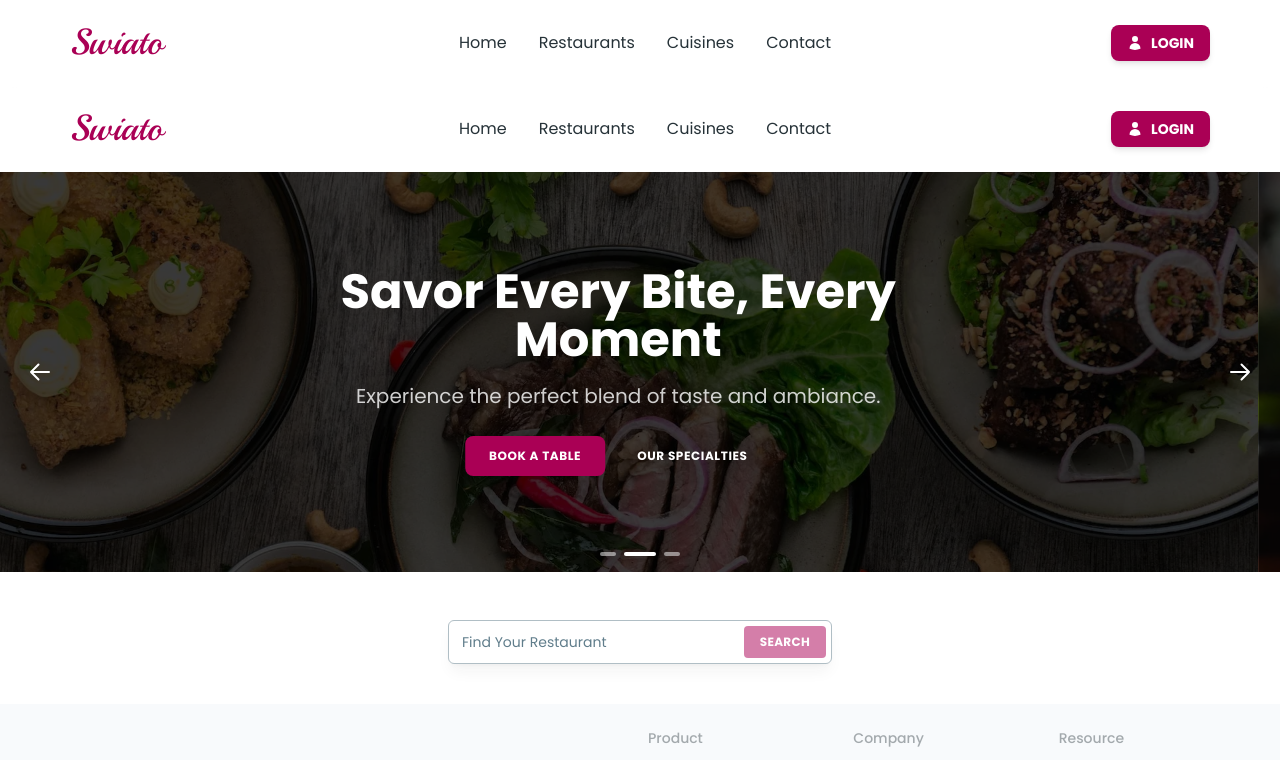
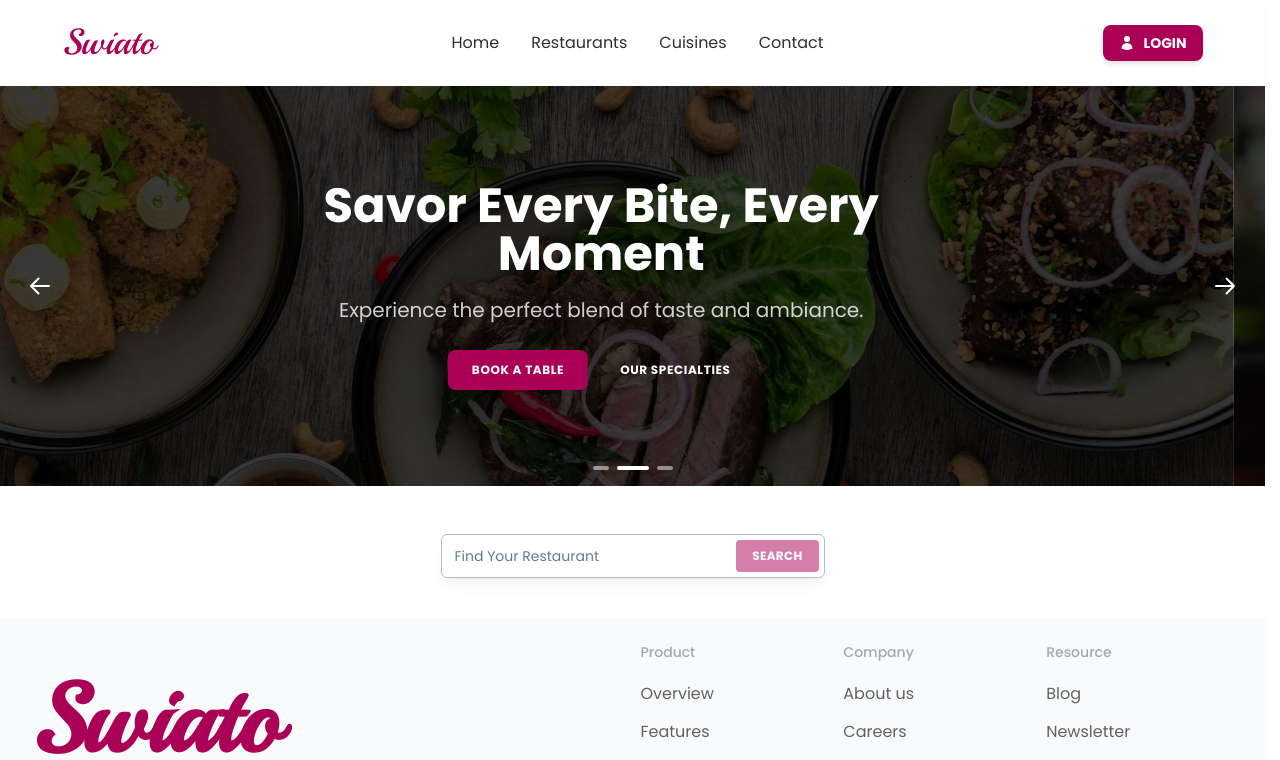
Before and after one commit to vishalmajumdar/swiggy-zomato-swiato, a React (Vite) app in the folder frontend/: page / in a window 1280 px wide. Shown: the top 760 px of the page. Built offline with nearby package versions, Linux system fonts and the light colour scheme.

Commit message:
Update Header Links
All the <a> tags of Header are replaced with <Link> component

```diff
--- a/frontend/src/components/Header.jsx
+++ b/frontend/src/components/Header.jsx
@@ -7,6 +7,7 @@ import {
   IconButton,
   Collapse,
 } from "@material-tailwind/react";
+import { Link } from "react-router-dom";
 
 const Header = () => {
   const [openNav, setOpenNav] = React.useState(false);
@@ -43,9 +44,7 @@ const Header = () => {
         color="blue-gray"
         className="transition-transform hover:scale-105 duration-500 text-md font-poppins p-1 font-normal hover:text-theme-color"
       >
-        <a href="/" className="flex items-center">
-          Home
-        </a>
+        <Link to={"/"}>Home</Link>
       </Typography>
       <Typography
         as="li"
@@ -53,12 +52,7 @@ const Header = () => {
         color="blue-gray"
         className="transition-transform hover:scale-105 duration-500 text-md font-poppins p-1 font-normal hover:text-theme-color"
       >
-        <a
-          href="/foo"
-          className="font-poppins flex items-center hover:text-theme-color"
-        >
-          Restaurants
-        </a>
+        <Link to={"/foo"}>Restaurants</Link>
       </Typography>
       <Typography
         as="li"
@@ -66,9 +60,7 @@ const Header = () => {
         color="blue-gray"
         className="transition-transform hover:scale-105 duration-500 text-md font-poppins p-1 font-normal  hover:text-theme-color"
       >
-        <a href="/bar" className="flex items-center">
-          Cuisines
-        </a>
+        <Link to={"/bar"}>Cuisines</Link>
       </Typography>
       <Typography
         as="li"
@@ -76,9 +68,7 @@ const Header = () => {
         color="blue-gray"
         className="transition-transform hover:scale-105 duration-500 text-md font-poppins p-1 font-normal  hover:text-theme-color"
       >
-        <a href="/contact" className="flex items-center">
-          Contact
-        </a>
+        <Link to={"/contact"}>Contact</Link>
       </Typography>
     </ul>
   );
@@ -97,7 +87,8 @@ const Header = () => {
         </Typography>
         {/* Here comes the Menu Items for Larger Screens */}
         <div className="hidden lg:block">{navList}</div>
-        {/* Here is the login button */}
+        {/* Here is the login button */}{" "}
+        <Link to={"/login"}>
           <Button
             className="transition-transform hover:scale-105 duration-500 font-poppins !hidden lg:!inline-block text-sm bg-theme-color"
             size="sm"
@@ -107,6 +98,7 @@ const Header = () => {
               Login
             </span>
           </Button>
+        </Link>
         {/* This is button for Mobile Menu Navigation i.e., Hamburger */}
         <IconButton
           variant="text"
@@ -153,6 +145,7 @@ const Header = () => {
           {/* This is the same menu list that we used for larger screens */}
           {navList}
           {/* Login Button for Mobile Menu Navigation */}
+          <Link to={"/login"}>
             <Button
               size="sm"
               fullWidth
@@ -164,6 +157,7 @@ const Header = () => {
                 Login
               </span>
             </Button>
+          </Link>
         </div>
       </Collapse>
     </Navbar>
--- a/frontend/src/index.css
+++ b/frontend/src/index.css
@@ -11,6 +11,13 @@ font-family: 'Poppins', sans-serif;
 @tailwind utilities;
 
 @layer base {
+  html {
+    /* ugliest solution to manage layout shifts due to scrollbar */
+    /* overflow-y: scroll; */
+
+    /* this may not work on safari */
+    scrollbar-gutter: stable;
+  }
   body {
     @apply font-poppins;
   }
--- a/frontend/src/pages/Contact.jsx
+++ b/frontend/src/pages/Contact.jsx
@@ -1,17 +1,11 @@
 // This is a contact page component in which nothing is special as of now
-import Header from "../components/Header";
-import Footer from "../components/Footer";
 
 const Contact = () => {
   return (
     <div>
-      {/* Header component */}
-      <Header />
       <div className="flex justify-center mt-12 mb-10 mx-4">
         <p>Contact me</p>
       </div>
-      {/* Footer Component */}
-      <Footer />
     </div>
   );
 };
--- a/frontend/src/pages/Home.jsx
+++ b/frontend/src/pages/Home.jsx
@@ -1,14 +1,10 @@
 // This is the Home component for root domain where we import components to give it a nice look
-import Header from "../components/Header";
 import HeroBanner from "../components/HeroBanner";
 import FindRestaurant from "../components/FindRestaurant";
-import Footer from "../components/Footer";
 
 const Home = () => {
   return (
     <div>
-      {/* Header Component */}
-      <Header />
       {/* Hero Banner Component */}
       <HeroBanner />
       {/* Container for Search Box to give some nice spacing */}
@@ -16,7 +12,6 @@ const Home = () => {
         {/* Find Restaurant Component to Search Restaurant */}
         <FindRestaurant />
       </div>
-      <Footer />
     </div>
   );
 };
--- a/frontend/src/pages/NotFound.jsx
+++ b/frontend/src/pages/NotFound.jsx
@@ -1,17 +1,11 @@
 // This component is basically for 404 pages where the content or requested URL doesn't exist
-import Header from "../components/Header";
-import Footer from "../components/Footer";
 
 const NotFound = () => {
   return (
     <div>
-      {/* Header component */}
-      <Header />
       <div className="flex justify-center mt-12 mb-10 mx-4">
         <p>Not Found</p>
       </div>
-      {/* Footer component */}
-      <Footer />
     </div>
   );
 };
```
Lines whose indentation alone changed are shown as unchanged.
